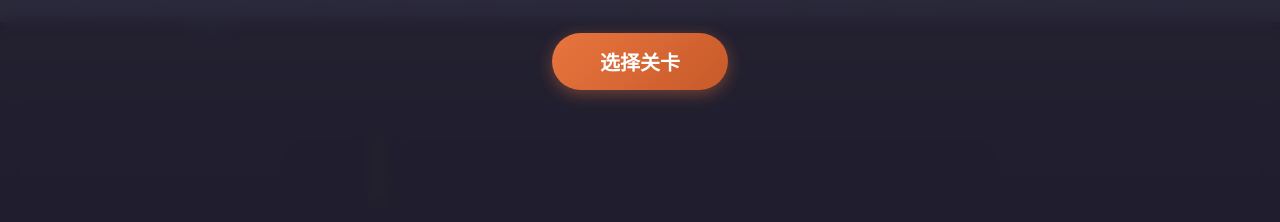
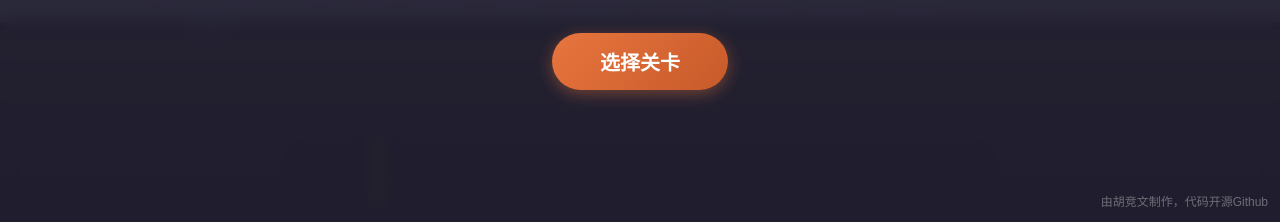
Before and after one commit to hujingwen1025/Rhythm-Cook, a plain HTML site: page index.html in a window 1280 px wide. Shown: the part 578-800 px from the top of the page. Drawn offline with Linux system fonts and the light colour scheme.

Commit message:
Update index.html

```diff
--- a/index.html
+++ b/index.html
@@ -239,6 +239,9 @@
       .utensil-rack { display:none; }
       .level-grid { grid-template-columns:repeat(auto-fill,minmax(100px,1fr)); gap:10px; }
     }
+    #watermark { position:fixed; right:12px; bottom:12px; z-index:9999; opacity:0.35; }
+    #watermark a { color:#fff; font-size:12px; text-decoration:none; font-family:'PingFang SC','Microsoft YaHei',sans-serif; }
+    #watermark a:hover { opacity:0.8; }
   </style>
 </head>
 <body>
@@ -1784,5 +1787,6 @@
     updateProgressDots();
     game.rafId = requestAnimationFrame(gameLoop);
   </script>
+  <div id="watermark"><a href="https://github.com/hujingwen1025/Rhythm-Cook" target="_blank">由胡竞文制作，代码开源Github</a></div>
 </body>
 </html>
```
